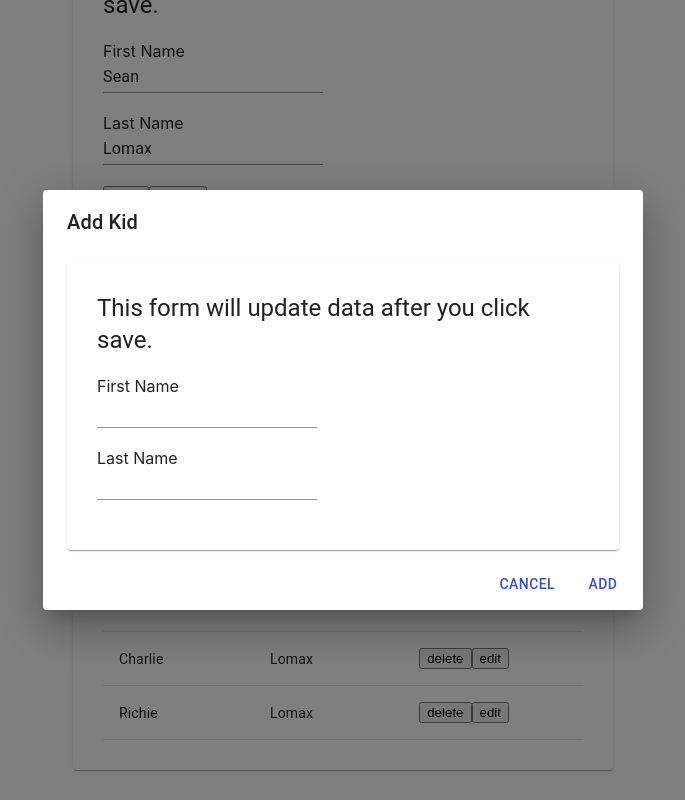
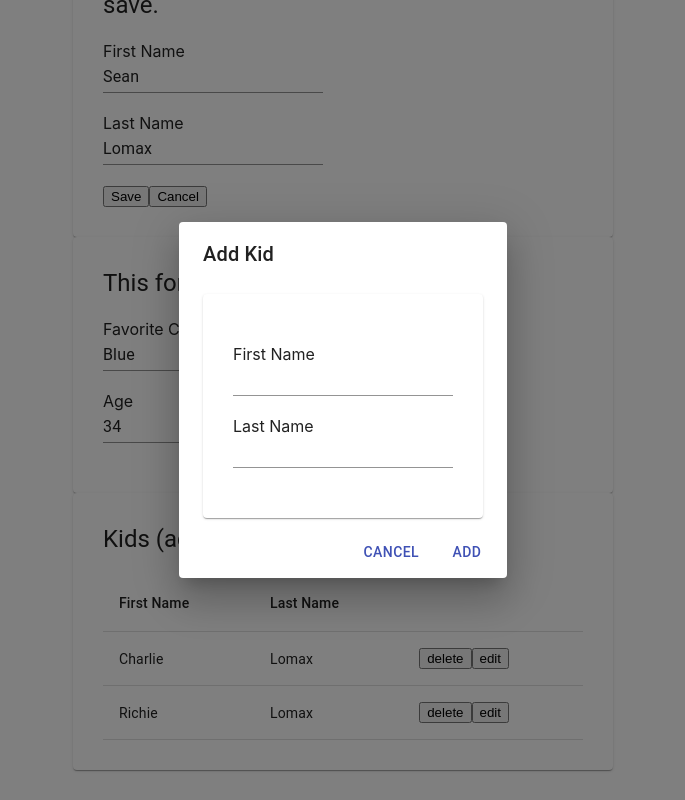
Before and after one commit to slomax/form-example, a React (Create React App) app: page / in a window 1280 px wide. Both pictures are taken after a click on the button "add kid". Shown: the part 569-1369 px from the top of the page, without its empty margins (297-982 px from the left). Built offline with nearby package versions, Linux system fonts and the light colour scheme.

Commit message:
editing works

```diff
--- a/src/App.tsx
+++ b/src/App.tsx
@@ -83,13 +83,43 @@ const App: React.FC = () => {
     setKids(newKids);
   };
 
+  const onUpdate = (
+    kidToUpdate: Kid,
+    formFields: { [s: string]: FormField<any> }
+  ) => {
+    const newKid = new Kid(
+      formFields[PERSON_FIELD_KEY.FIRST_NAME].value,
+      formFields[PERSON_FIELD_KEY.LAST_NAME].value
+    );
+    // debugger;
+    const indexOfUpdatedKid: number = kids.indexOf(kidToUpdate);
+    kids.splice(indexOfUpdatedKid, 1, newKid);
+    const newKids = kids
+      .slice(0, indexOfUpdatedKid)
+      .concat(newKid)
+      .concat(kids.slice(indexOfUpdatedKid + 1, kids.length));
+    setKids(newKids);
+  };
+  /*
+  props.onUpdate(selectedKid, formFields);
+   */
+
   return (
     <Container className={classes.root} maxWidth="sm">
       <FormFieldValueDisplay jsonObject={formFieldValues} />
       <FormFieldValueDisplay title="Kids" jsonObject={kidsFieldValues} />
-      <Person formFields={personFormFields} onSave={onSavePerson} />
+      <Person
+        showFormName={true}
+        formFields={personFormFields}
+        onSave={onSavePerson}
+      />
       <Instant formFields={instantFormFields} onSave={onSaveInstant} />
-      <Kids kids={kids} onDelete={onDeleteKid} onAdd={onAdd} />
+      <Kids
+        onUpdate={onUpdate}
+        kids={kids}
+        onDelete={onDeleteKid}
+        onAdd={onAdd}
+      />
     </Container>
   );
 };
--- a/src/components/Form.tsx
+++ b/src/components/Form.tsx
@@ -14,7 +14,6 @@ export interface FormProps {
 
 export interface FormImplementorProps extends FormProps {
   formFields: { [s: string]: FormField<any> };
-  onSave: Function;
   onFieldChange?: Function;
 }
 
--- a/src/components/KidModal.tsx
+++ b/src/components/KidModal.tsx
@@ -19,15 +19,14 @@ import {
 import { makeStyles } from "@material-ui/styles";
 import { FormField, ValidationRule } from "../types/FormField";
 import * as Validators from "../validators/Common";
-
-export class Kid {
-  constructor(public firstName: string, public lastName: string) {}
-}
+import { Kid } from "./Kids";
 
 interface KidsProps {
   open: boolean;
   onClose: Function;
   onAdd: Function;
+  selectedKid: Kid;
+  isEditing: boolean;
 }
 
 const useStyles = makeStyles({
@@ -36,7 +35,7 @@ const useStyles = makeStyles({
   }
 });
 
-const initialPersonFormFields: { [s: string]: FormField<any> } = {
+const emptyKidFields: { [s: string]: FormField<any> } = {
   [PERSON_FIELD_KEY.FIRST_NAME]: new FormField<string>("First Name", "", [
     new ValidationRule(Validators.REQUIRED_ERROR, Validators.required)
   ]),
@@ -46,30 +45,34 @@ const initialPersonFormFields: { [s: string]: FormField<any> } = {
 };
 
 const KidModal: React.FC<KidsProps> = (props: KidsProps) => {
-  const classes = useStyles();
+  const selectedKidFields: { [s: string]: FormField<any> } = {
+    [PERSON_FIELD_KEY.FIRST_NAME]: new FormField<string>(
+      "First Name",
+      props.selectedKid.firstName,
+      [new ValidationRule(Validators.REQUIRED_ERROR, Validators.required)]
+    ),
+    [PERSON_FIELD_KEY.LAST_NAME]: new FormField<string>(
+      "Last Name",
+      props.selectedKid.lastName,
+      [new ValidationRule(Validators.REQUIRED_ERROR, Validators.required)]
+    )
+  };
 
-  const [formFields, setFormFields] = useState(initialPersonFormFields);
-
-  const handleClose = () => {
-    // setOpen(false);
-  };
+  const [formFields, setFormFields] = useState(selectedKidFields);
 
   const onFieldChange = (formFields: { [s: string]: FormField<any> }) => {
     setFormFields(formFields);
   };
 
+  const saveButtonText: string = props.isEditing ? "Save" : "Add";
+  const titleText: string = props.isEditing ? "Edit" : "Add";
   return (
-    <Dialog
-      open={props.open}
-      onClose={handleClose}
-      aria-labelledby="form-dialog-title"
-    >
-      <DialogTitle id="form-dialog-title">Add Kid</DialogTitle>
+    <Dialog open={props.open} aria-labelledby="form-dialog-title">
+      <DialogTitle id="form-dialog-title">{titleText} Kid</DialogTitle>
       <DialogContent>
         <Person
           showButtons={false}
-          onSave={handleClose}
-          formFields={formFields}
+          formFields={selectedKidFields}
           showFormName={false}
           onFieldChange={onFieldChange}
         ></Person>
@@ -78,7 +81,7 @@ const KidModal: React.FC<KidsProps> = (props: KidsProps) => {
         <Button
           onClick={() => {
             props.onClose();
-            setFormFields(initialPersonFormFields);
+            setFormFields(emptyKidFields);
           }}
           color="primary"
         >
@@ -87,17 +90,20 @@ const KidModal: React.FC<KidsProps> = (props: KidsProps) => {
         <Button
           onClick={() => {
             props.onAdd(formFields);
-            setFormFields(initialPersonFormFields);
+            setFormFields(emptyKidFields);
           }}
           color="primary"
         >
-          Add
+          {saveButtonText}
         </Button>
       </DialogActions>
     </Dialog>
   );
 };
 
-KidModal.defaultProps = {};
+KidModal.defaultProps = {
+  selectedKid: undefined,
+  isEditing: false
+};
 
 export default KidModal;
--- a/src/components/Kids.tsx
+++ b/src/components/Kids.tsx
@@ -22,6 +22,7 @@ interface KidsProps {
   onEdit?: Function;
   onDelete?: Function;
   onAdd: Function;
+  onUpdate: Function;
 }
 
 const useStyles = makeStyles({
@@ -34,6 +35,8 @@ const Kids: React.FC<KidsProps> = (props: KidsProps) => {
   const classes = useStyles();
 
   const [modalOpen, setModalOpen] = useState(false);
+  const [selectedKid, setSelectedKid] = useState(new Kid("", ""));
+  const [isEditing, setIsEditing] = useState(false);
 
   return (
     <>
@@ -42,6 +45,8 @@ const Kids: React.FC<KidsProps> = (props: KidsProps) => {
           Kids (add with modal)
           <button
             onClick={() => {
+              setSelectedKid(new Kid("", ""));
+              setIsEditing(false);
               setModalOpen(true);
             }}
           >
@@ -74,9 +79,9 @@ const Kids: React.FC<KidsProps> = (props: KidsProps) => {
                   </button>
                   <button
                     onClick={() => {
-                      if (props.onEdit) {
-                        props.onEdit(index);
-                      }
+                      setIsEditing(true);
+                      setSelectedKid(row);
+                      setModalOpen(true);
                     }}
                   >
                     edit
@@ -88,14 +93,20 @@ const Kids: React.FC<KidsProps> = (props: KidsProps) => {
         </Table>
       </Paper>
       <KidModal
+        isEditing={isEditing}
         open={modalOpen}
         onClose={() => {
           setModalOpen(false);
         }}
         onAdd={(formFields: { [s: string]: FormField<any> }) => {
-          props.onAdd(formFields);
+          if (isEditing) {
+            props.onUpdate(selectedKid, formFields);
+          } else {
+            props.onAdd(formFields);
+          }
           setModalOpen(false);
         }}
+        selectedKid={selectedKid}
       ></KidModal>
     </>
   );
--- a/src/forms/Instant.tsx
+++ b/src/forms/Instant.tsx
@@ -15,7 +15,9 @@ const Instant: React.FC<FormImplementorProps> = (
   const onFieldChange = (fieldKey: string, value: any) => {
     formFields[fieldKey].value = value;
     //note that we only save the field that changed
-    props.onSave(formFields[fieldKey]);
+    if (props.onSave) {
+      props.onSave(formFields[fieldKey]);
+    }
   };
 
   return (
--- a/src/forms/Person.tsx
+++ b/src/forms/Person.tsx
@@ -43,9 +43,9 @@ const Person: React.FC<FormImplementorProps> = (
       onCancel={onCancel}
       showButtons={props.showButtons}
       formName={
-        props.formName
-          ? props.formName
-          : "This form will update data after you click save."
+        props.showFormName
+          ? "This form will update data after you click save."
+          : ""
       }
     >
       <TextField
```
